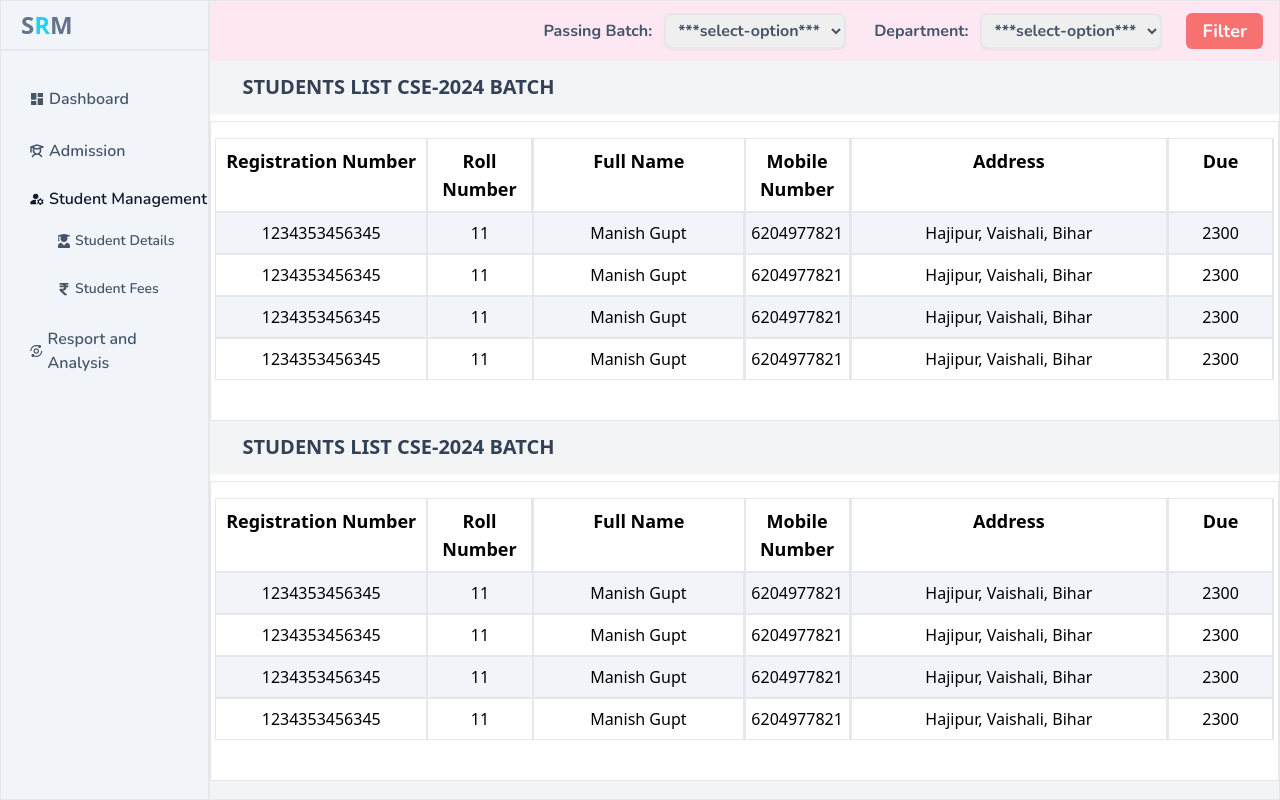
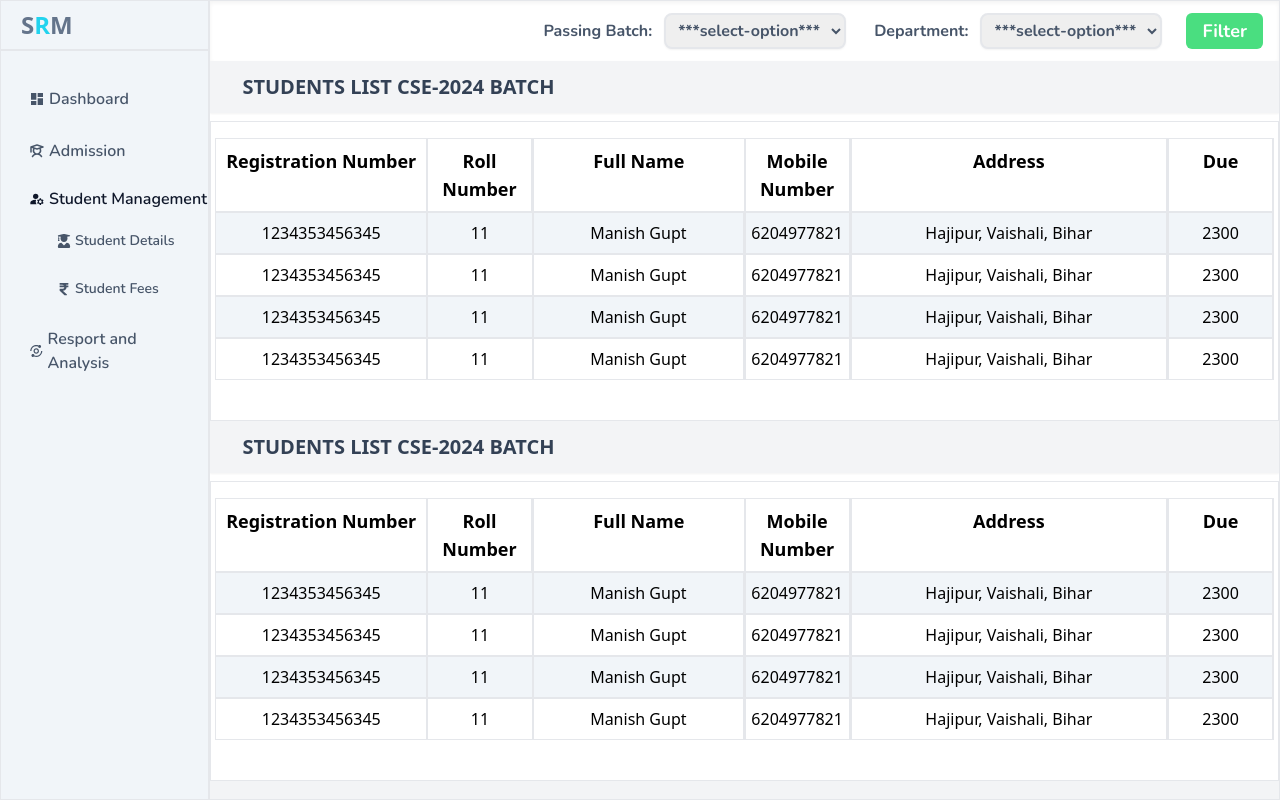
Before and after one commit to friendly-fly/SRM-frontend, a React (Vite) app: page /dashboard/all-students-details in a window 1280 px wide. Built offline with nearby package versions, Linux system fonts and the light colour scheme.

Commit message:
fix: change bg color fo btn

```diff
--- a/src/pages/student/AllStudentsList.jsx
+++ b/src/pages/student/AllStudentsList.jsx
@@ -4,7 +4,7 @@ import StudentsList from "../../components/StudentsList";
 const AllStudentsList = () => {
   return (
     <div>
-      <form className="py-3 shadow-xl bg-pink-100 flex items-center gap-6 justify-end pr-4">
+      <form className="py-3 shadow-inner flex items-center gap-6 justify-end pr-4">
         {/* passing batch select */}
         <div className="flex gap-2 items-center">
           <label className="font-nunito font-bold text-slate-600 text-md px-1">
@@ -35,7 +35,7 @@ const AllStudentsList = () => {
           </select>
         </div>
 
-        <button type="submit" className="px-4 py-1 text-lg bg-red-400 rounded-md text-white hover:scale-110 duration-500 cursor-pointer font-nunito font-bold">Filter</button>
+        <button type="submit" className="px-4 py-1 text-lg bg-green-400 rounded-md text-white hover:scale-110 duration-500 cursor-pointer font-nunito font-bold">Filter</button>
       </form>
       <StudentsList />
       <StudentsList />
```
